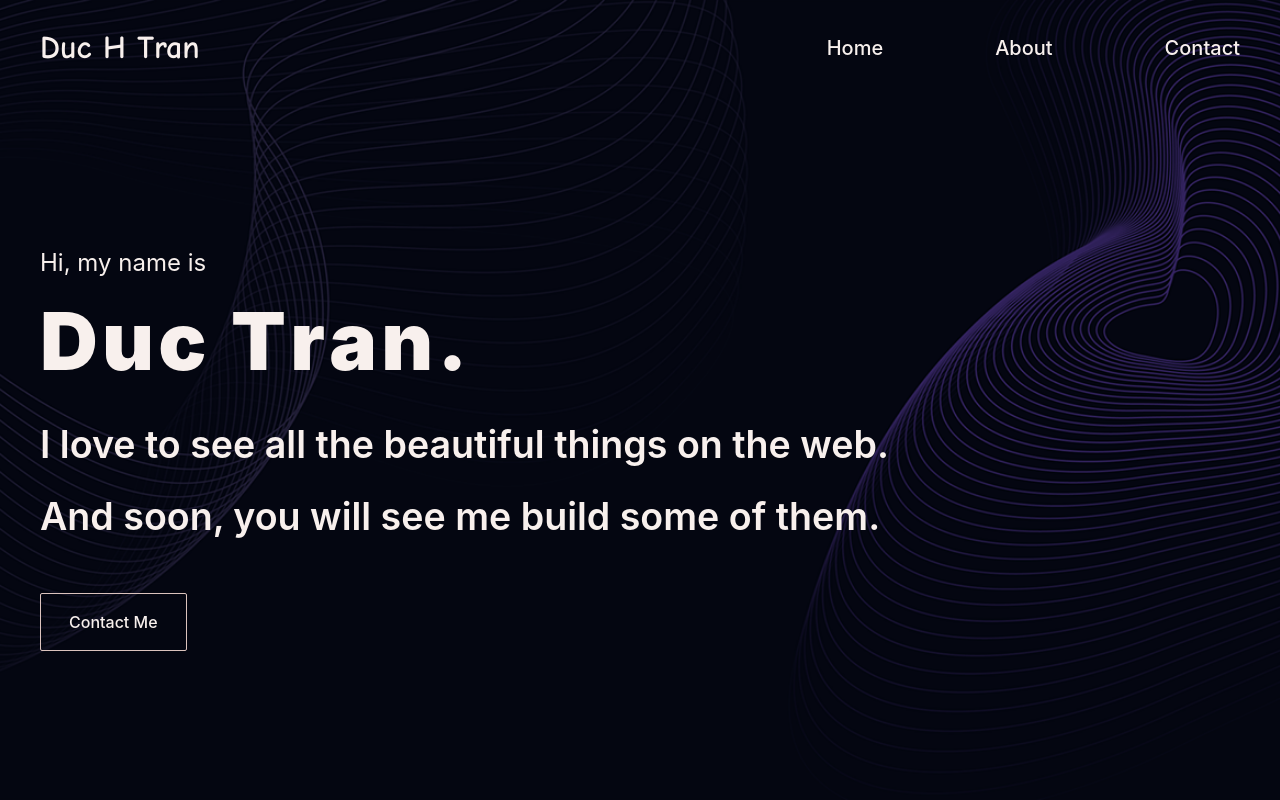
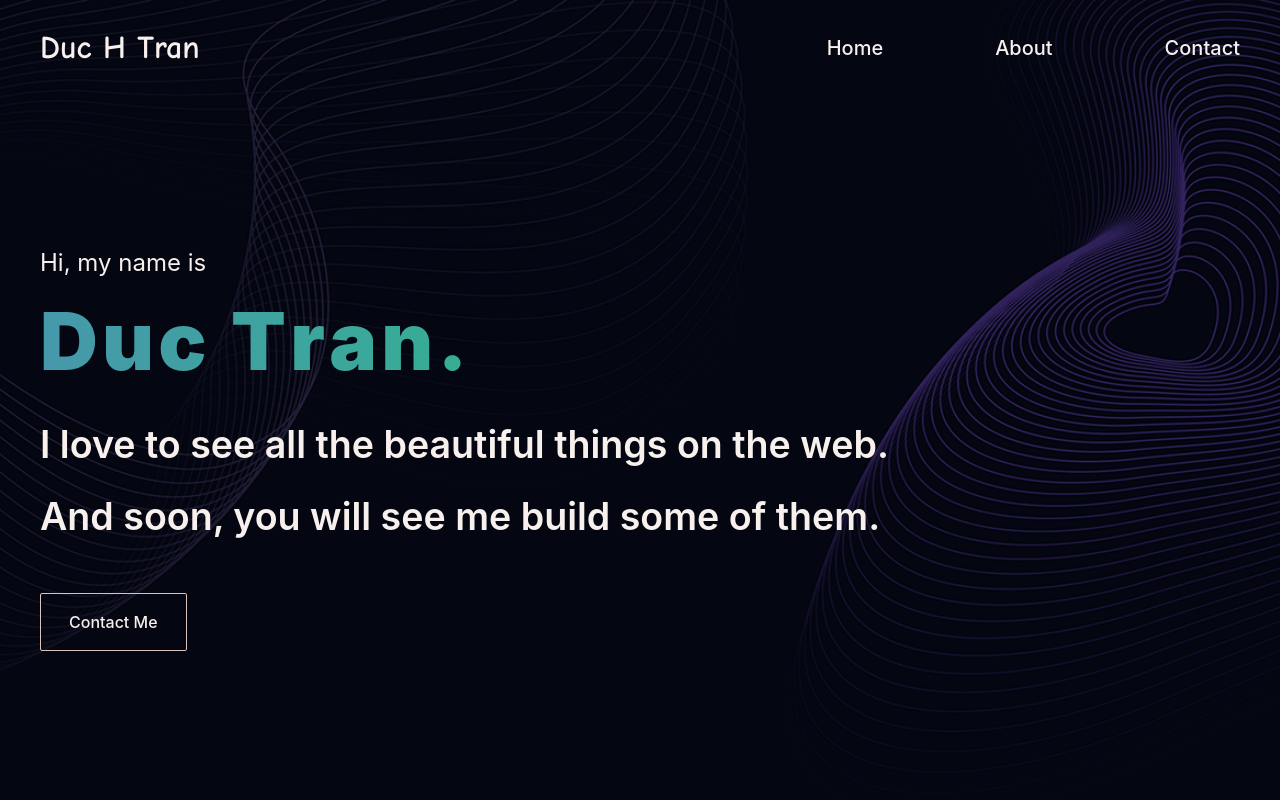
Before and after one commit to dtran813/portfolio, a React (Vite) app: page / in a window 1280 px wide. Shown: the top 800 px of the page. Built offline with nearby package versions, Linux system fonts and the light colour scheme.

Commit message:
Minor changes

```diff
--- a/src/components/Hero/Hero.module.css
+++ b/src/components/Hero/Hero.module.css
@@ -54,6 +54,35 @@
   box-shadow: 0 0.5rem 1rem hsla(0, 0%, 100%, 0.1);
 }
 
+.name {
+  --first: hsl(160, 60%, 45%);
+  --second: hsl(180, 50%, 55%);
+  --third: hsl(200, 40%, 50%);
+
+  animation: background-pan 3s linear infinite;
+  background: linear-gradient(
+    to right,
+    var(--first),
+    var(--second),
+    var(--third),
+    var(--first)
+  );
+  background-size: 200%;
+  -webkit-background-clip: text;
+  -webkit-text-fill-color: transparent;
+  white-space: nowrap;
+}
+
+@keyframes background-pan {
+  from {
+    background-position: 0% center;
+  }
+
+  to {
+    background-position: -200% center;
+  }
+}
+
 @media (max-width: 768px) {
   .mdText {
     font-size: calc(20rem / 16);
--- a/src/index.css
+++ b/src/index.css
@@ -197,3 +197,8 @@ h6 {
     column-gap: 1rem;
   }
 }
+
+::selection {
+  color: hsl(196, 44%, 80%);
+  text-shadow: none;
+}
```
